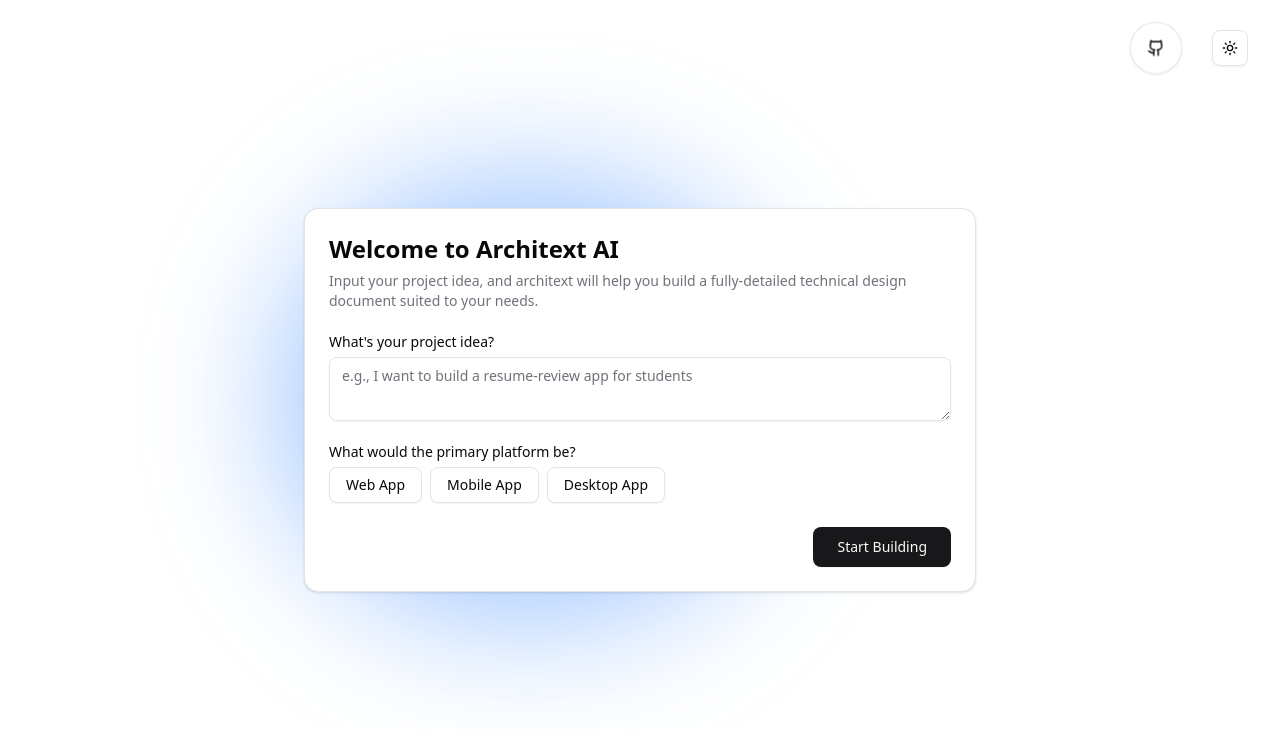
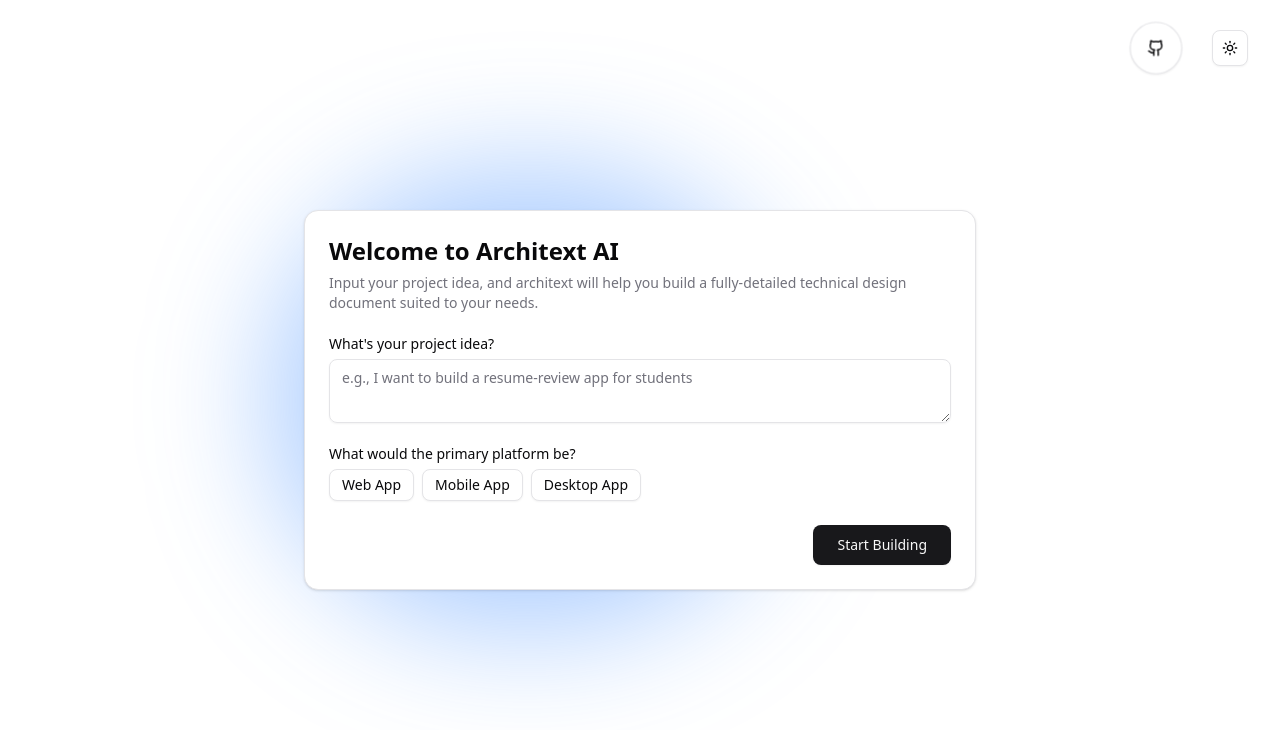
Before and after one commit to brandoncintron/architext-ai, a Next.js app: page / in a window 1280 px wide. Shown: the top 730 px of the page. Built offline with nearby package versions, Linux system fonts and the light colour scheme.

Commit message:
Adjusted button styling

```diff
--- a/src/components/wizard/initial-idea/initial-idea-step.tsx
+++ b/src/components/wizard/initial-idea/initial-idea-step.tsx
@@ -21,15 +21,10 @@ import {
   FormMessage,
 } from "@/components/ui/form";
 import { Textarea } from "@/components/ui/textarea";
-import { useInitialIdeaForm } from "./hooks/use-initial-idea-form";
-import { InitialIdeaFormValues } from "./utils/schema";
+import { useInitialIdeaForm } from "@/components/wizard/initial-idea/hooks/use-initial-idea-form";
+import { InitialIdeaStepProps } from "@/components/wizard/types/types";
 
 const platforms = ["Web App", "Mobile App", "Desktop App"] as const;
-
-interface InitialIdeaStepProps {
-  onSubmit: (values: InitialIdeaFormValues) => void;
-  isSubmitting: boolean;
-}
 
 export const InitialIdeaStep = ({
   onSubmit,
@@ -79,10 +74,11 @@ export const InitialIdeaStep = ({
                 <FormItem>
                   <FormLabel>What would the primary platform be?</FormLabel>
                   <FormControl>
-                    <div className="flex flex-wrap gap-2">
+                    <div className="flex gap-2">
                       {platforms.map((p) => (
                         <Button
                           key={p}
+                          size={"sm"}
                           variant={field.value === p ? "default" : "outline"}
                           onClick={(e) => {
                             e.preventDefault();
```
